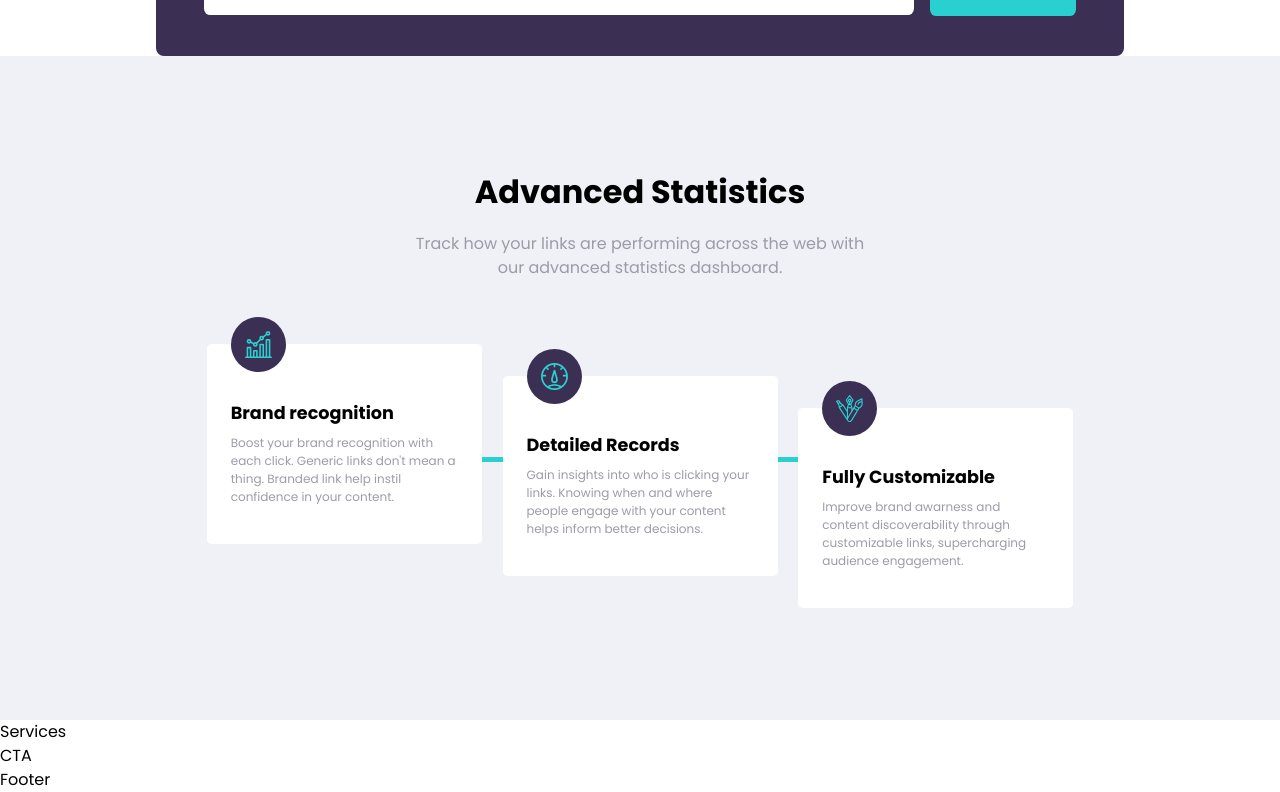
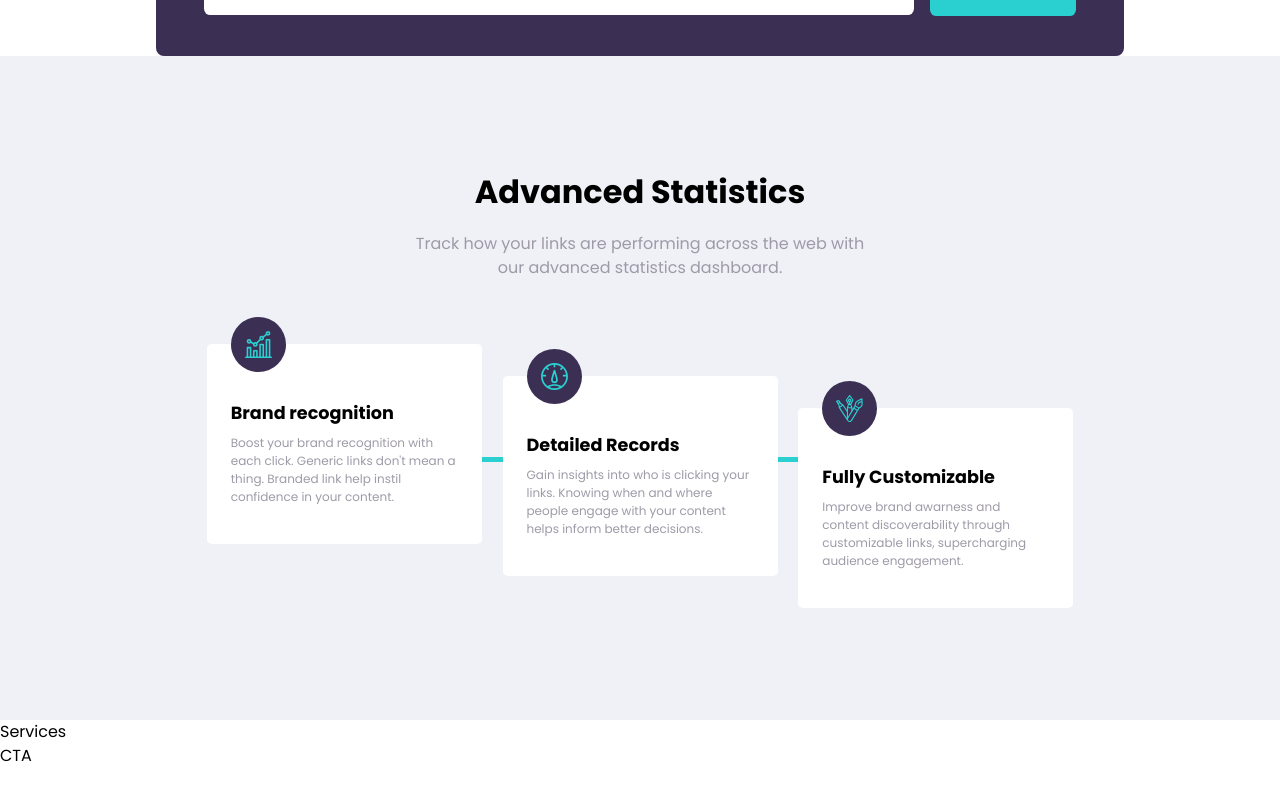
Before and after one commit to rubuz/url-shortening-api-master, a React (Vite) app: page / in a window 1280 px wide. Shown: the part 667-1459 px from the top of the page. After the commit the page ends 1435 px from the top, so only its background shows below. Built offline with nearby package versions, Linux system fonts and the light colour scheme.

Commit message:
cta done

```diff
--- a/src/components/Footer/Footer.jsx
+++ b/src/components/Footer/Footer.jsx
@@ -2,7 +2,11 @@ import React from "react";
 import "./footer.css";
 
 const Footer = () => {
-  return <div>Footer</div>;
+  return (
+    <div className="full-bg-3">
+      <section className="footer"></section>
+    </div>
+  );
 };
 
 export default Footer;
```
